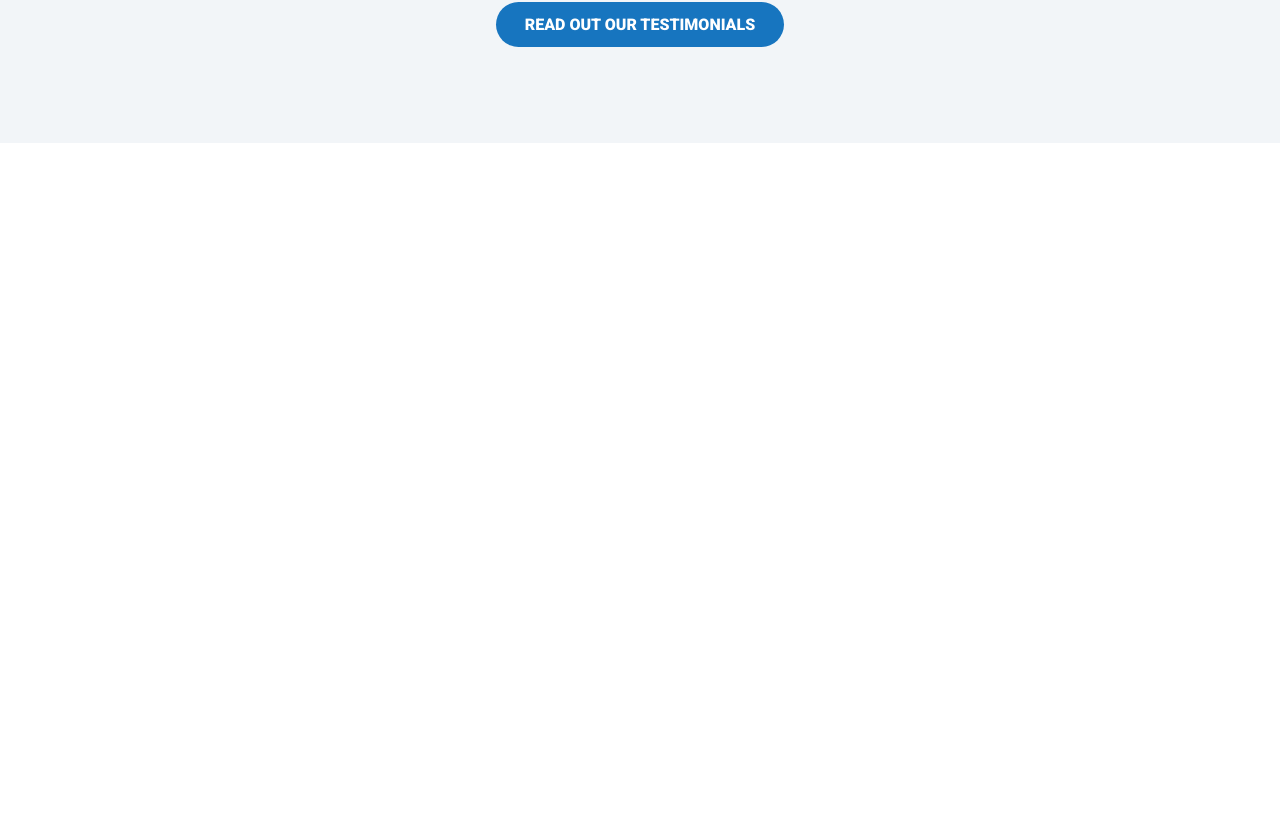
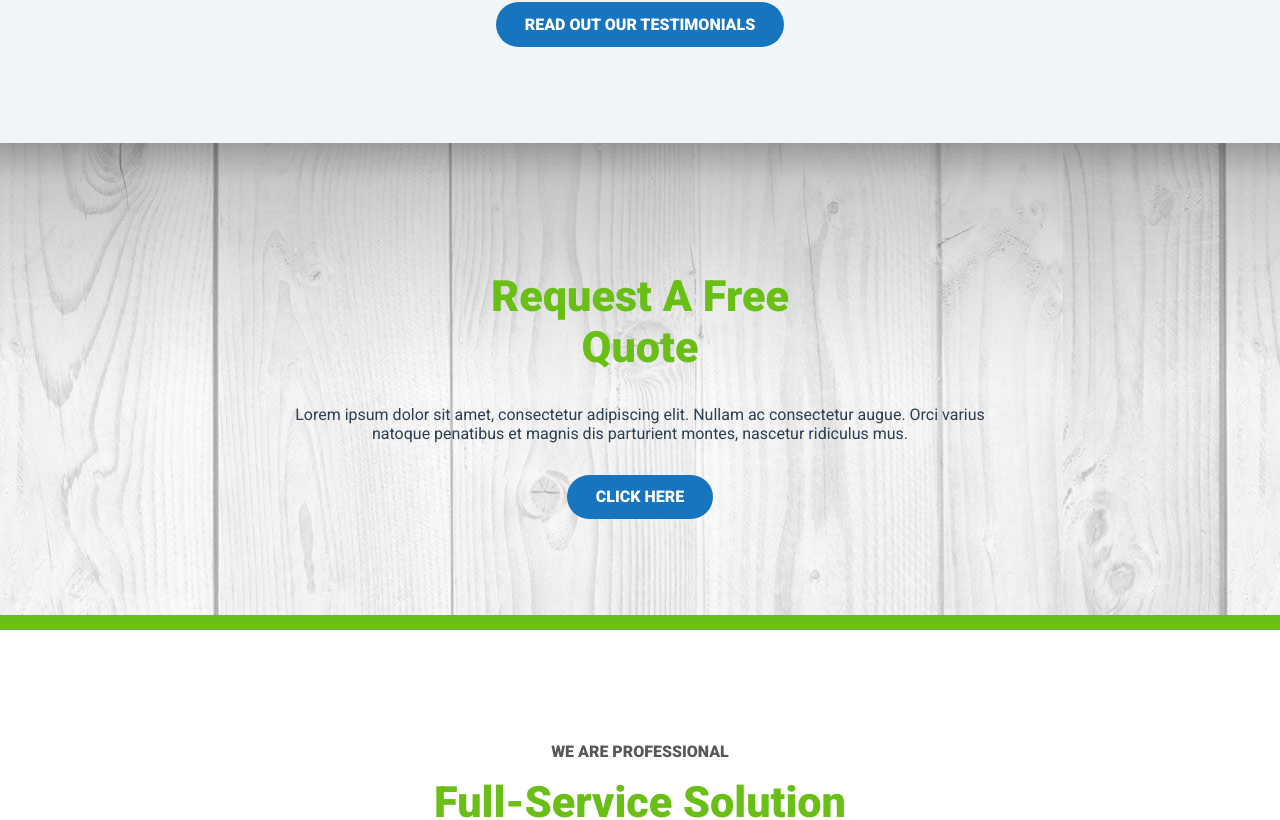
Before and after one commit to Hugocod/proj-html-vuejs, a Vue app: page / in a window 1280 px wide. Shown: the part 1147-1967 px from the top of the page. Before the commit the page ends 1290 px from the top, so only its background shows below. Built offline with nearby package versions, Linux system fonts and the light colour scheme.

Commit message:
update app.vue with other components

```diff
--- a/src/App.vue
+++ b/src/App.vue
@@ -2,15 +2,19 @@
     <div>
         <intro-section />
         <info-section-award />
+        <info-section-moving />
+        <service-section />
     </div>
 </template>
 
 <script>
 import InfoSectionAward from "./components/primary/InfoSectionAward.vue";
+import InfoSectionMoving from "./components/primary/InfoSectionMoving.vue";
 import IntroSection from "./components/primary/IntroSection.vue";
+import ServiceSection from "./components/primary/ServiceSection.vue";
 export default {
     name: "App",
-    components: { IntroSection, InfoSectionAward },
+    components: { IntroSection, InfoSectionAward, InfoSectionMoving, ServiceSection },
 };
 </script>
 
```
